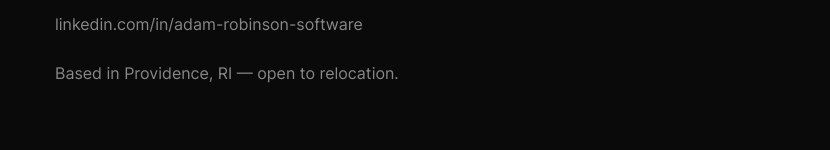
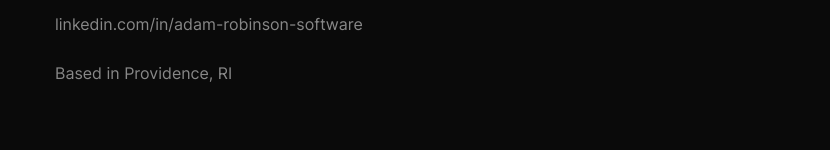
Before and after one commit to aaddaamm/dotcom, a SvelteKit app: page / in a window 1280 px wide. Shown: the part 2708-2858 px from the top of the page, without its empty margins (225-1055 px from the left). Built offline with nearby package versions, Linux system fonts and the light colour scheme.

Commit message:
remove relocation text

```diff
--- a/src/routes/+page.svelte
+++ b/src/routes/+page.svelte
@@ -154,7 +154,7 @@
 				</a>
 			</li>
 		</ul>
-		<p class="text-sm mt-6 muted-text">Based in Providence, RI — open to relocation.</p>
+		<p class="text-sm mt-6 muted-text">Based in Providence, RI</p>
 	</section>
 </div>
 
```
